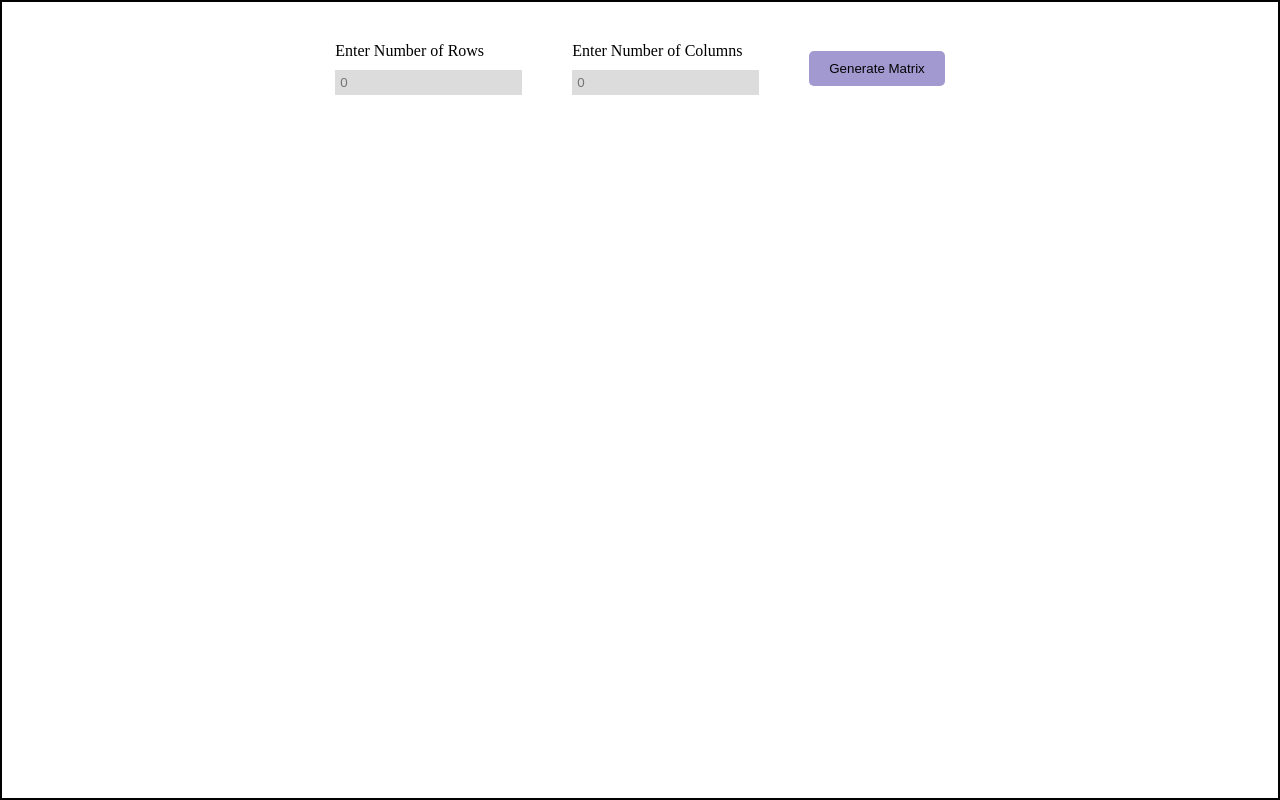
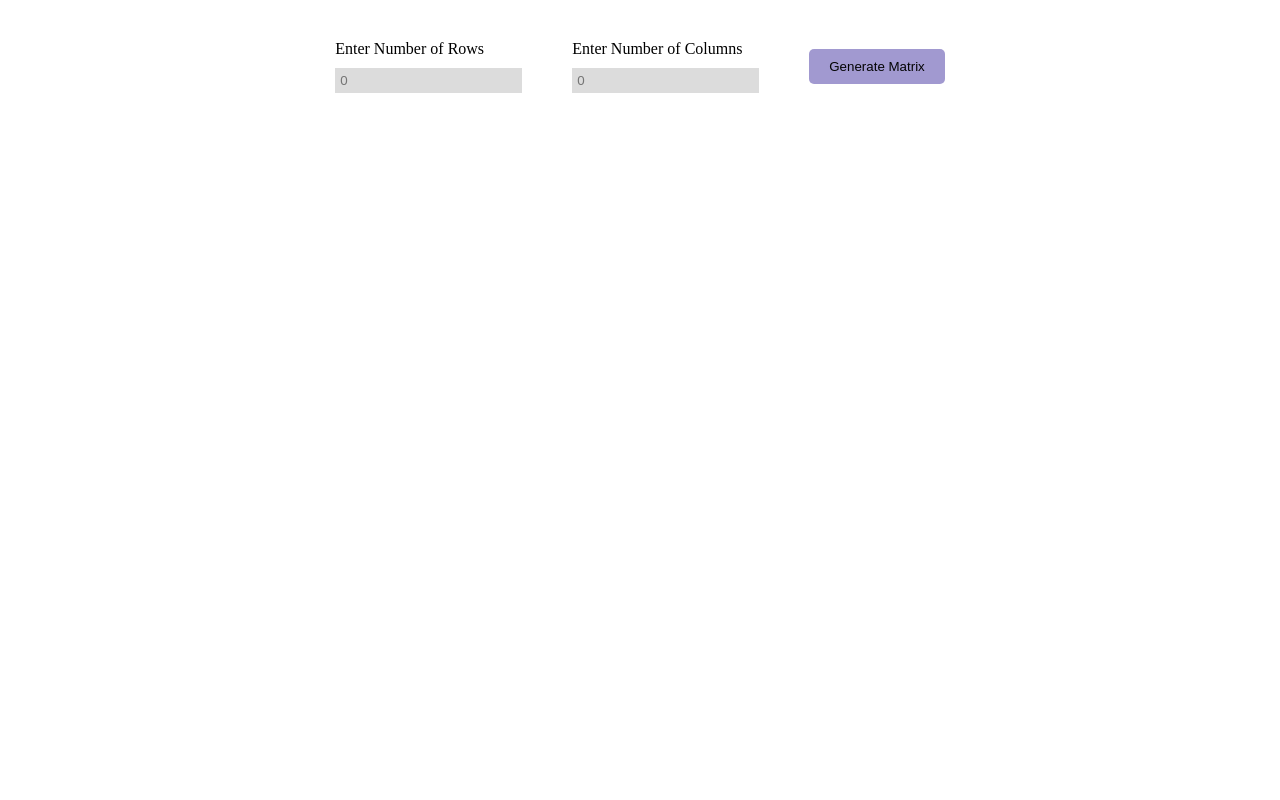
Before and after one commit to aviralsharma07/color-matrix, a React (Vite) app: page / in a window 1280 px wide. Built offline with nearby package versions, Linux system fonts and the light colour scheme.

Commit message:
update border

```diff
--- a/src/App.css
+++ b/src/App.css
@@ -1,7 +1,7 @@
 .App {
   max-width: 100vw;
   min-height: 100vh;
-  border: 2px solid black;
+  /* border: 2px solid black; */
   display: flex;
   flex-direction: column;
   padding: 30px;
```
